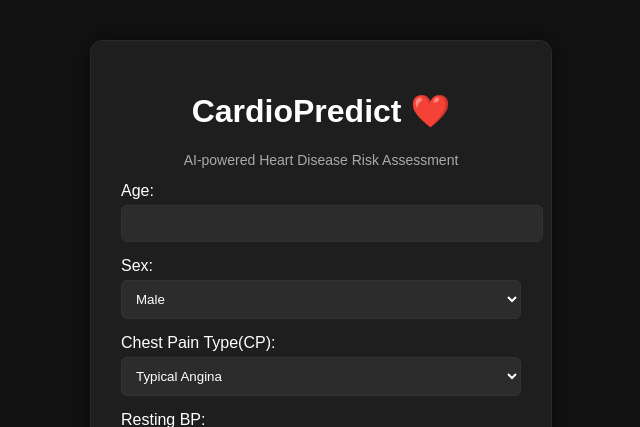
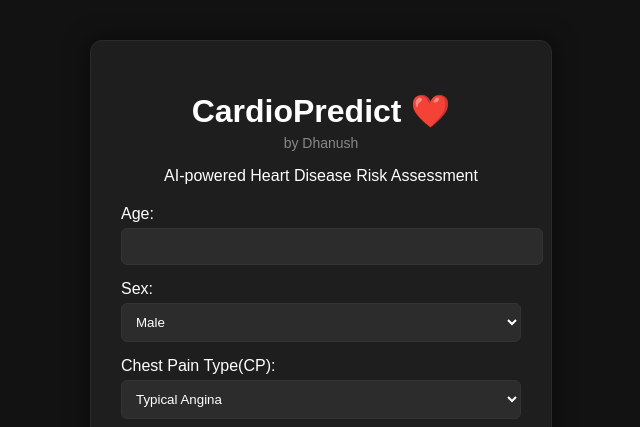
Before and after one commit to DhanushGowda22/CardioPredict, a FastAPI app: page / in a window 1280 px wide. Shown: the top 427 px of the page, without its empty margins (319-959 px from the left). Run offline with FastAPI, Linux system fonts and the light colour scheme; parts of the project's set-up code (start-up, migrations or seed data) failed here and were passed over.

Commit message:
Centered subtitle and improved UI spacing

```diff
--- a/app/templates/index.html
+++ b/app/templates/index.html
@@ -94,10 +94,17 @@
 <body>
 
 <div class="container">
-    <h1>CardioPredict ❤️</h1>
-<p style="text-align:center; color:#aaa; font-size:14px;">
+    <h1 style="text-align:center; margin-bottom:5px;">
+    CardioPredict ❤️
+</h1>
+
+<p style="text-align:center; font-size:14px; color:#888; margin-top:0;">
+    by Dhanush
+
+<p style="text-align: center; margin-bottom: 20px;">
     AI-powered Heart Disease Risk Assessment
 </p>
+
 
     Age:
     <input type="number" id="age">
@@ -215,8 +222,8 @@ async function predict() {
 
         document.getElementById("result").innerText =
             result.prediction === 1
-            ? "⚠️ High Risk of Heart Disease ❤️"
-            : "✅ Low Risk of Heart Disease 💚";
+            ? " High Risk of Heart Disease ⚠️"
+            : " Low Risk of Heart Disease 💚";
 
     } catch (error) {
         const resultBox = document.getElementById("result");
```
